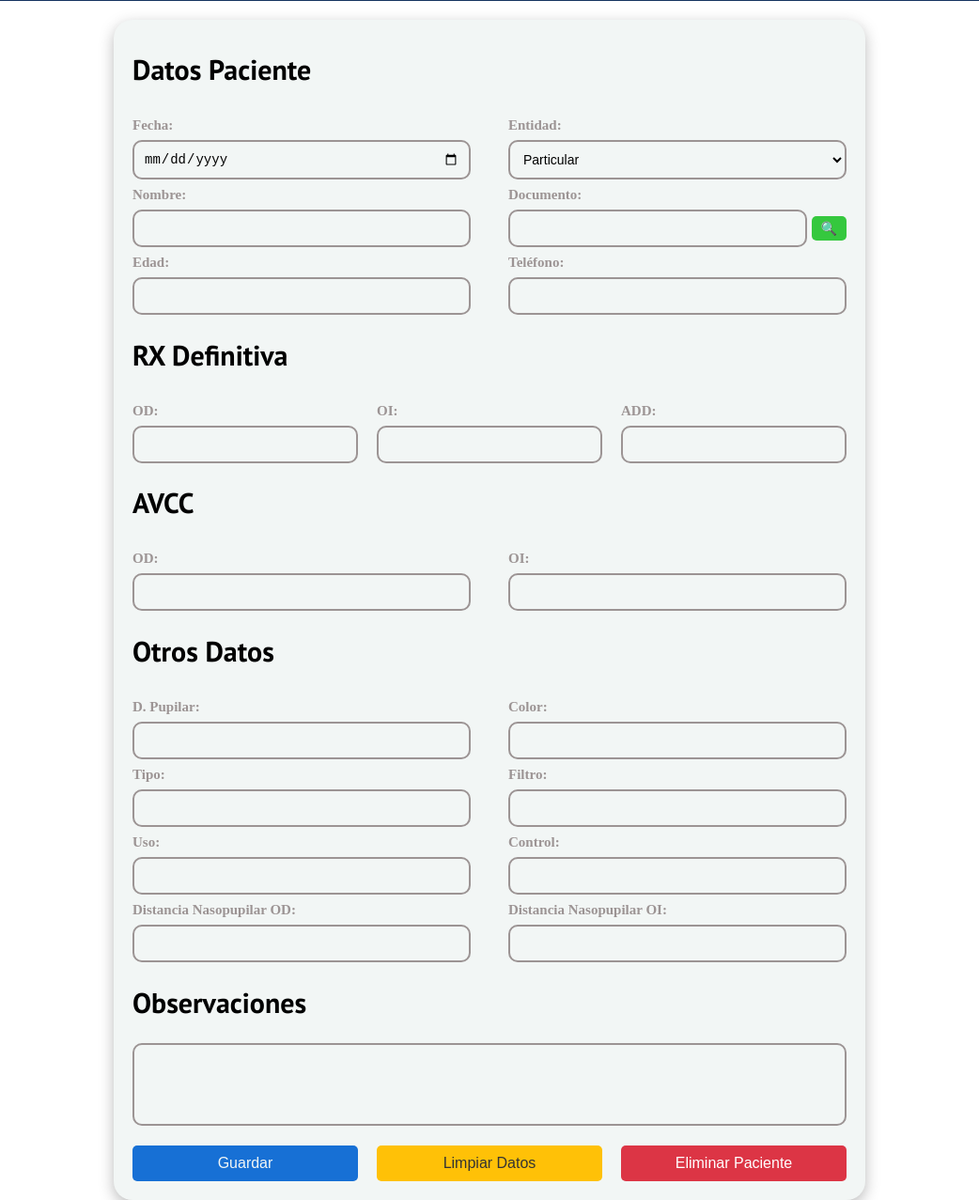
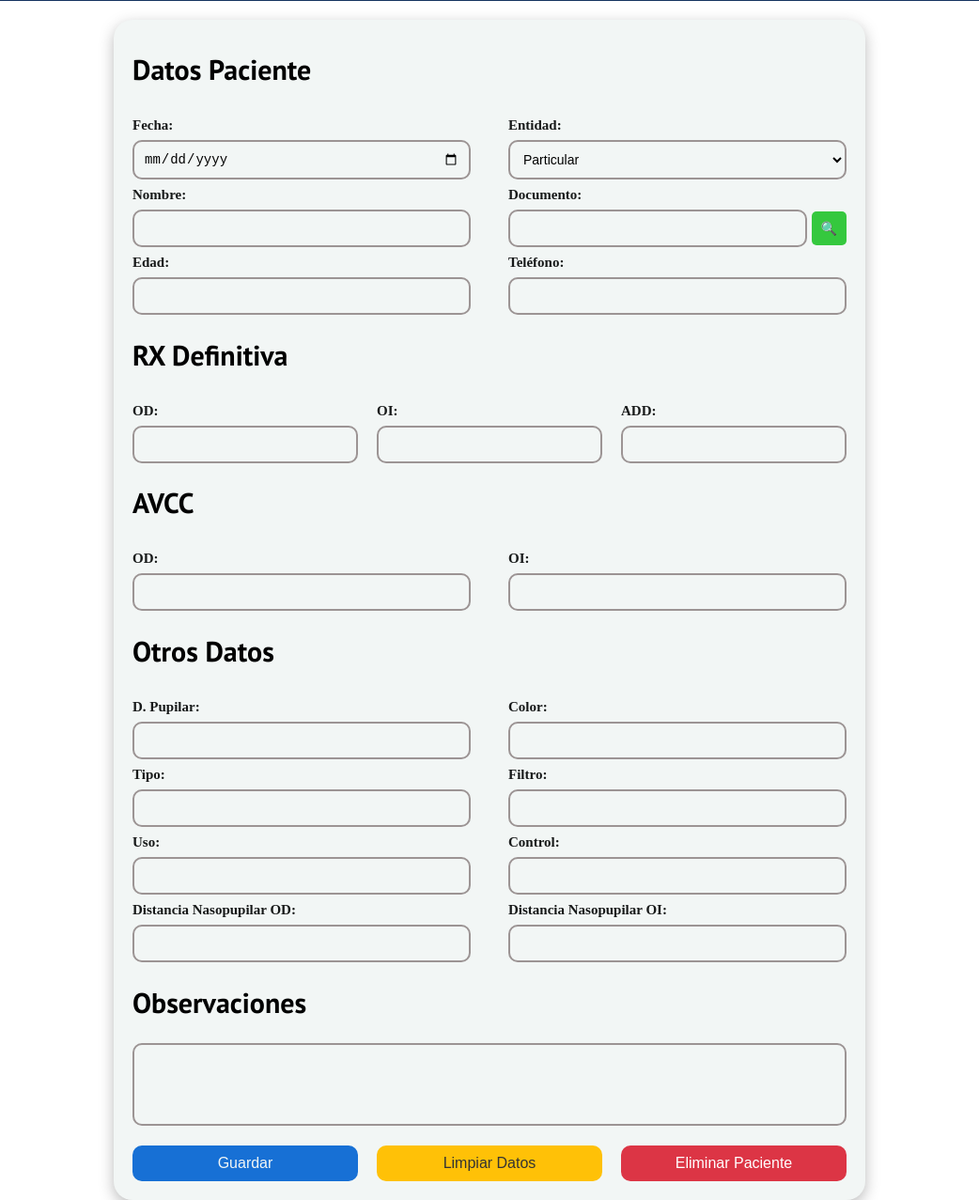
Before and after one commit to danielromo2001/Optica, an Electron app: page app/index.html in a window 1042 px wide. Shown: the part 180-1457 px from the top of the page at 94% size. Drawn offline with Linux system fonts and the light colour scheme; no server answers.

Commit message:
finish update styles

```diff
--- a/app/styles.css
+++ b/app/styles.css
@@ -55,16 +55,16 @@ h2{
 }
 
 /* Estilo del encabezado */
-.header {  /*POR HACER*/
+.header {
     display: flex;
     align-items: center;
     justify-content: center;
     background-color: var(--azulOscuro);
     color: var(--blanco);
-    width: 100vw; /* Ancho total de la pantalla */
-    height: auto; /* Ajustar la altura según contenido */
-    padding: 1rem; /* Eliminar relleno interno si hay */
-    margin: 0; /* Evitar separación con otros elementos */
+    width: 100vw;
+    height: auto;
+    padding: 1rem;
+    margin: 0;
 }
 
 header .logo {
@@ -104,7 +104,7 @@ header h1 {
 }
 
 input, select, textarea {
-    padding: 10px;
+    padding: 1rem;
     border: 2px solid #9C9494;
     border-radius: 1rem;
     width: 100%; /* Asegurar que el campo ocupe todo el ancho disponible */
@@ -115,7 +115,7 @@ input, select, textarea {
 }
 
 input:focus, select:focus, textarea:focus {
-    border-color: #1770D5;
+    border-color: var(--azulClaro);
     outline: none;
     background-color: #FFFFFF;
 }
@@ -126,62 +126,62 @@ textarea {
 
 /* Estilo de botones */
 button {
-    padding: 10px;
-    background-color: var(--azulClaro); /* Color principal de la paleta */
+    padding: 1rem;
+    background-color: var(--azulClaro);
     color: var(--blanco);
     border: none;
-    border-radius: .5rem;
+    border-radius: 1rem;
     cursor: pointer;
     font-size: 1.6rem;
     transition: background-color 0.3s ease;
 }
 label{
-    color: var(--gris);
+    color: var(--oscuro);
     font-size: 1.5rem;
     font-weight: 700;
 }
 
 button:hover {
-    background-color: var(--azulOscuro); /* Color más oscuro para hover */
+    background-color: var(--azulOscuro);
 }
 
 button#btnBuscar {
-    padding: 5px 10px;
-    font-size: 14px;
+    padding: 1rem;
+    font-size: 1.4rem;
     width: auto;
-    background-color: var(--verde); /* Verde de la paleta */
+    background-color: var(--verde);
     color: white;
     border-radius: 5px;
 }
 
 button#btnBuscar:hover {
-    background-color: #1770D5; /* Azul para hover */
+    background-color: #1770D5;
 }
 
 button#btnLimpiar {
-    background-color: #FFC107; /* Amarillo */
-    color: #171919;
-    border-radius: 5px;
-    padding: 10px;
-    font-size: 16px;
+    background-color: #FFC107;
+    color: var(--blanco);
+    border-radius: 1rem;
+    padding: 1rem;
+    font-size: 1.6rem;
     cursor: pointer;
     transition: background-color 0.3s ease;
 }
 
 button#btnLimpiar:hover {
-    background-color: #E0CA00; /* Amarillo más oscuro */
+    background-color: #E0CA00;
 }
 
 button#btnEliminar {
-    background-color: #DC3545; /* Rojo */
+    background-color: #DC3545;
     color: white;
-    border-radius: 5px;
-    padding: 10px;
-    font-size: 16px;
+    border-radius: 1rem;
+    padding: 1rem;
+    font-size: 1.6rem;
     cursor: pointer;
     transition: background-color 0.3s ease;
 }
 
 button#btnEliminar:hover {
-    background-color: #A71D2A; /* Rojo más oscuro */
+    background-color: #A71D2A;
 }
```
